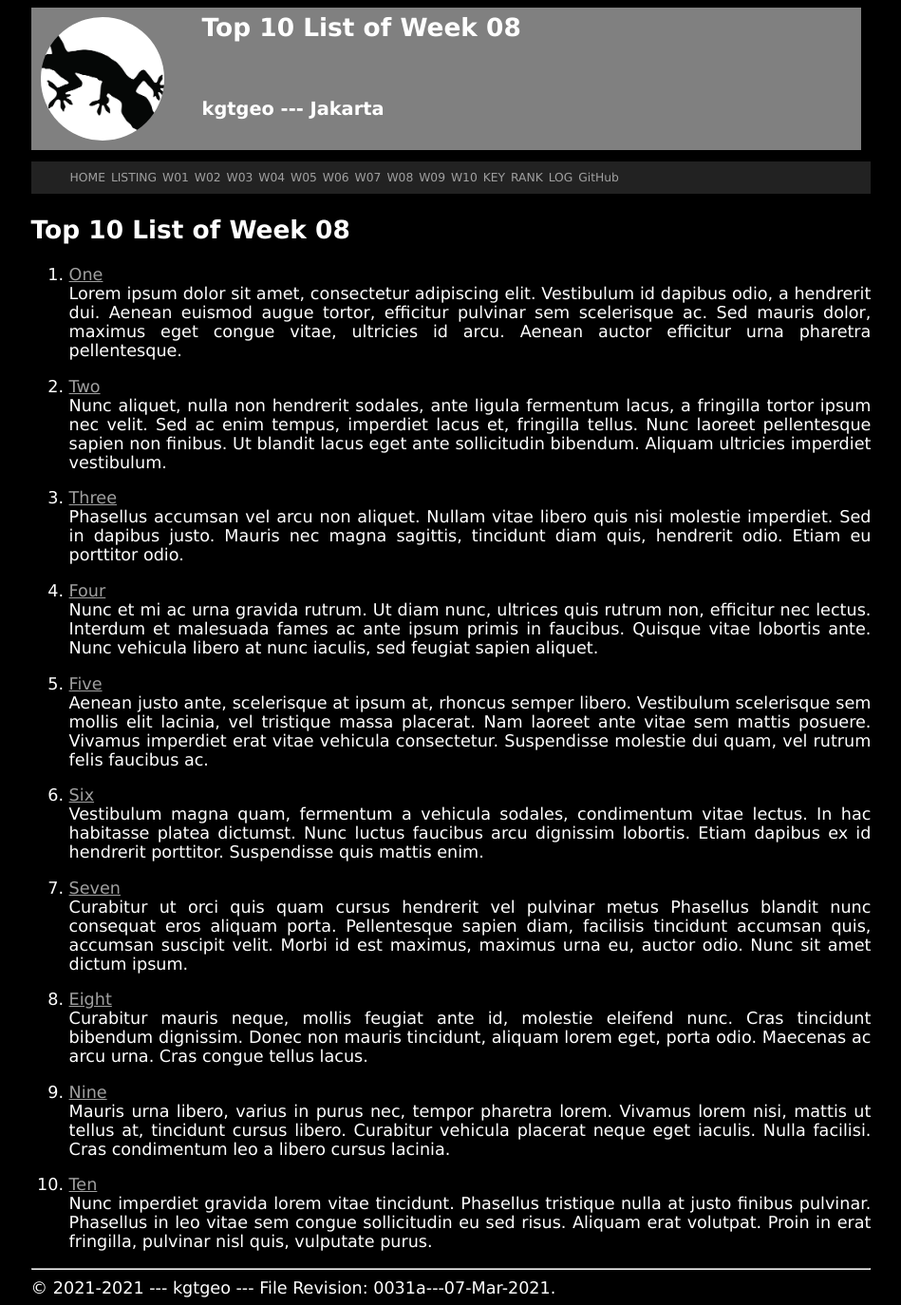
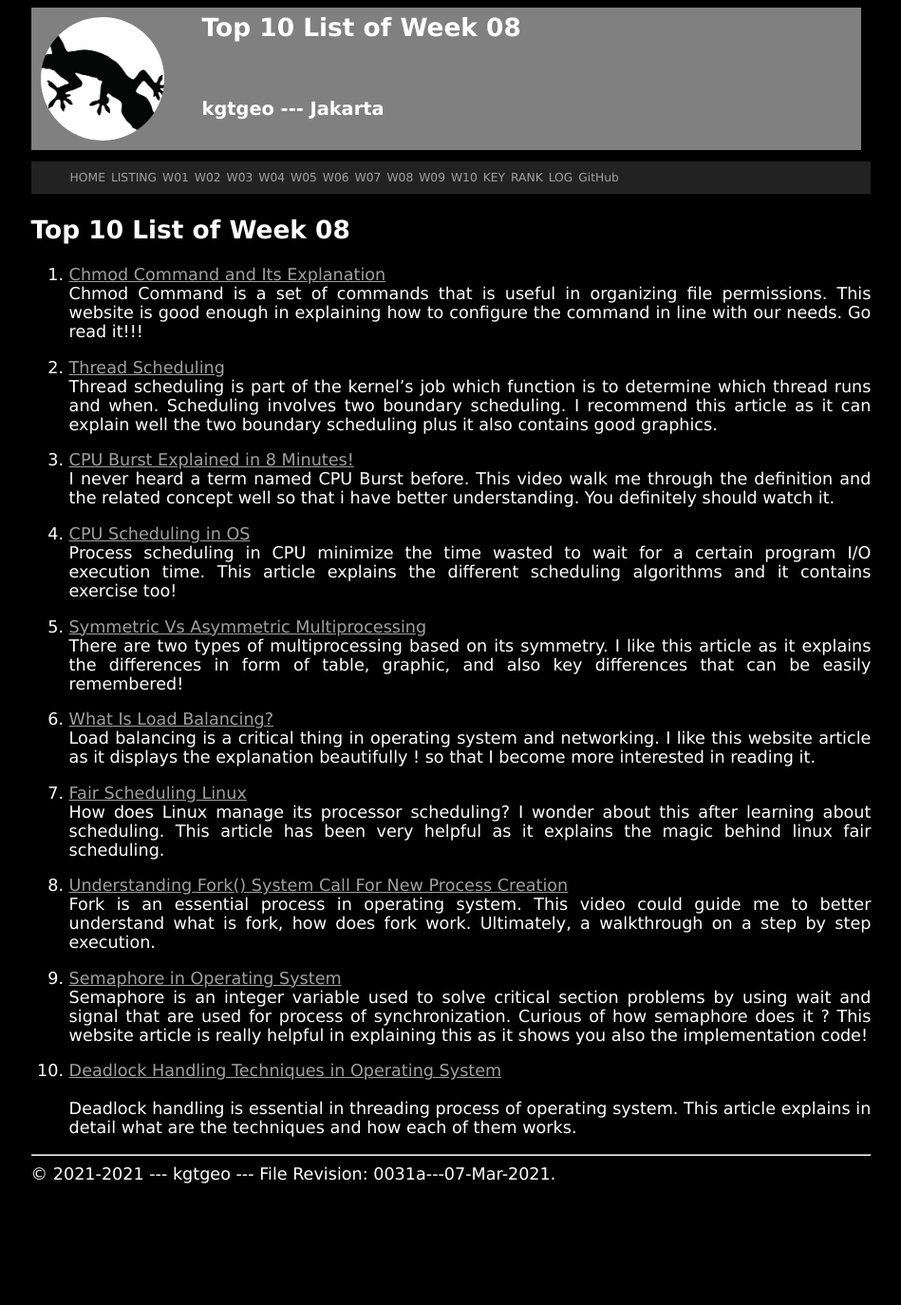
Before and after one commit to kgtgeo/os211, a Jekyll site: the page built from w08.md, in a window 1280 px wide. Shown: the whole page at 95% size, without its empty margins (165-1114 px from the left). Built offline with Jekyll 4.4.1, drawn with Linux system fonts in a browser that asks for light colours; our own code applies the rules of GitHub Pages for plain Markdown files; after the commit the page ends 1254 px from its top, so only the background shows below that.

Commit message:
finish week08

```diff
--- a/TXT/mylog.txt
+++ b/TXT/mylog.txt
@@ -46,3 +46,7 @@ ZCZC W07 100 L02 Zoom Class
 ZCZC W07 120 L10 Doing assignments
 ZCZC W07 120 L26 Movie and series
 ZCZC W07  60 L05 GSGS week 07 materials
+ZCZC W08 100 L02 Zoom Class
+ZCZC W08 150 L10 Doing assignments
+ZCZC W08 120 L26 Movie and series
+ZCZC W08  90 L05 GSGS week 08 materials
--- a/TXT/myrank.txt
+++ b/TXT/myrank.txt
@@ -17,3 +17,6 @@ ZCZC W05 MarioSerano
 ZCZC W06 mardianto-byte
 ZCZC W06 mackarelfish
 ZCZC W06 luthfifahlevi
+ZCZC W07 memahafizh
+ZCZC W07 mfadhlan98
+ZCZC W07 KristiantoD
--- a/w08.md
+++ b/w08.md
@@ -5,72 +5,40 @@ permalink: /W08/
 
 # Top 10 List of Week 08
 
-1. [One](https://en.wikipedia.org/wiki/1)<br>
-Lorem ipsum dolor sit amet, consectetur adipiscing elit.
-Vestibulum id dapibus odio, a hendrerit dui.
-Aenean euismod augue tortor, efficitur pulvinar sem scelerisque ac.
-Sed mauris dolor, maximus eget congue vitae, ultricies id arcu.
-Aenean auctor efficitur urna pharetra pellentesque.
+1. [Chmod Command and Its Explanation](https://chmodcommand.com/chmod-644/)<br>
+Chmod Command is a set of commands that is useful in organizing file permissions. This website is good enough in explaining how to configure the command
+in line with our needs. Go read it!!!
 
-2. [Two](https://en.wikipedia.org/wiki/2)<br>
-Nunc aliquet, nulla non hendrerit sodales, ante ligula fermentum lacus, a fringilla tortor ipsum nec velit.
-Sed ac enim tempus, imperdiet lacus et, fringilla tellus.
-Nunc laoreet pellentesque sapien non finibus.
-Ut blandit lacus eget ante sollicitudin bibendum.
-Aliquam ultricies imperdiet vestibulum.
+2. [Thread Scheduling](https://www.geeksforgeeks.org/thread-scheduling/)<br>
+Thread scheduling is part of the kernel's job which function is to determine which thread runs and when. Scheduling involves two boundary scheduling.
+I recommend this article as it can explain well the two boundary scheduling plus it also contains good graphics.
 
-3. [Three](https://en.wikipedia.org/wiki/3)<br>
-Phasellus accumsan vel arcu non aliquet.
-Nullam vitae libero quis nisi molestie imperdiet.
-Sed in dapibus justo.
-Mauris nec magna sagittis, tincidunt diam quis, hendrerit odio.
-Etiam eu porttitor odio.
+3. [CPU Burst Explained in 8 Minutes!](https://www.youtube.com/watch?v=pVzb3TUcDLo)<br>
+I never heard a term named CPU Burst before. This video walk me through the definition and the related concept well so that
+i have better understanding. You definitely should watch it.
 
-4. [Four](https://en.wikipedia.org/wiki/4)<br>
-Nunc et mi ac urna gravida rutrum.
-Ut diam nunc, ultrices quis rutrum non, efficitur nec lectus.
-Interdum et malesuada fames ac ante ipsum primis in faucibus.
-Quisque vitae lobortis ante.
-Nunc vehicula libero at nunc iaculis, sed feugiat sapien aliquet.
+4. [CPU Scheduling in OS](https://www.geeksforgeeks.org/cpu-scheduling-in-operating-systems/)<br>
+Process scheduling in CPU minimize the time wasted to wait for a certain program I/O execution time.
+This article explains the different scheduling algorithms and it contains exercise too!
 
-5. [Five](https://en.wikipedia.org/wiki/5)<br>
-Aenean justo ante, scelerisque at ipsum at, rhoncus semper libero.
-Vestibulum scelerisque sem mollis elit lacinia, vel tristique massa placerat.
-Nam laoreet ante vitae sem mattis posuere.
-Vivamus imperdiet erat vitae vehicula consectetur.
-Suspendisse molestie dui quam, vel rutrum felis faucibus ac.
+5. [Symmetric Vs Asymmetric Multiprocessing](https://techdifferences.com/difference-between-symmetric-and-asymmetric-multiprocessing.html)<br>
+There are two types of multiprocessing based on its symmetry. I like this article as it explains the differences in form of table, graphic, and also key differences that can be easily remembered!
 
-6. [Six](https://en.wikipedia.org/wiki/6)<br>
-Vestibulum magna quam, fermentum a vehicula sodales, condimentum vitae lectus.
-In hac habitasse platea dictumst.
-Nunc luctus faucibus arcu dignissim lobortis.
-Etiam dapibus ex id hendrerit porttitor.
-Suspendisse quis mattis enim.
+6. [What Is Load Balancing?](https://avinetworks.com/what-is-load-balancing/)<br>
+Load balancing is a critical thing in operating system and networking. I like this website article as it displays the explanation
+beautifully ! so that I become more interested in reading it.
 
-7. [Seven](https://en.wikipedia.org/wiki/7)<br>
-Curabitur ut orci quis quam cursus hendrerit vel pulvinar metus
-Phasellus blandit nunc consequat eros aliquam porta.
-Pellentesque sapien diam, facilisis tincidunt accumsan quis, accumsan suscipit velit.
-Morbi id est maximus, maximus urna eu, auctor odio.
-Nunc sit amet dictum ipsum.
+7. [Fair Scheduling Linux](https://opensource.com/article/19/2/fair-scheduling-linux)<br>
+How does Linux manage its processor scheduling? I wonder about this after learning about scheduling. This article has been
+very helpful as it explains the magic behind linux fair scheduling.
 
-8. [Eight](https://en.wikipedia.org/wiki/8)<br>
-Curabitur mauris neque, mollis feugiat ante id, molestie eleifend nunc.
-Cras tincidunt bibendum dignissim.
-Donec non mauris tincidunt, aliquam lorem eget, porta odio.
-Maecenas ac arcu urna.
-Cras congue tellus lacus.
+8. [Understanding Fork() System Call For New Process Creation](https://www.youtube.com/watch?v=PwxTbksJ2fo)<br>
+Fork is an essential process in operating system. This video could guide me to better understand what is fork, how does fork work.
+Ultimately, a walkthrough on a step by step execution.
 
-9. [Nine](https://en.wikipedia.org/wiki/9)<br>
-Mauris urna libero, varius in purus nec, tempor pharetra lorem.
-Vivamus lorem nisi, mattis ut tellus at, tincidunt cursus libero.
-Curabitur vehicula placerat neque eget iaculis.
-Nulla facilisi.
-Cras condimentum leo a libero cursus lacinia.
+9. [Semaphore in Operating System](https://www.tutorialspoint.com/semaphores-in-operating-system)<br>
+Semaphore is an integer variable used to solve critical section problems by using wait and signal that are used for process
+of synchronization. Curious of how semaphore does it ? This website article is really helpful in explaining this as it shows you also the implementation code!
 
-10. [Ten](https://en.wikipedia.org/wiki/10)<br>
-Nunc imperdiet gravida lorem vitae tincidunt.
-Phasellus tristique nulla at justo finibus pulvinar.
-Phasellus in leo vitae sem congue sollicitudin eu sed risus.
-Aliquam erat volutpat.
-Proin in erat fringilla, pulvinar nisl quis, vulputate purus.
+10. [Deadlock Handling Techniques in Operating System](https://afteracademy.com/blog/what-are-deadlock-handling-techniques-in-operating-system)<br>
+Deadlock handling is essential in threading process of operating system. This article explains in detail what are the techniques and how each of them works.
```
Also changed, not shown: 8 other files.
